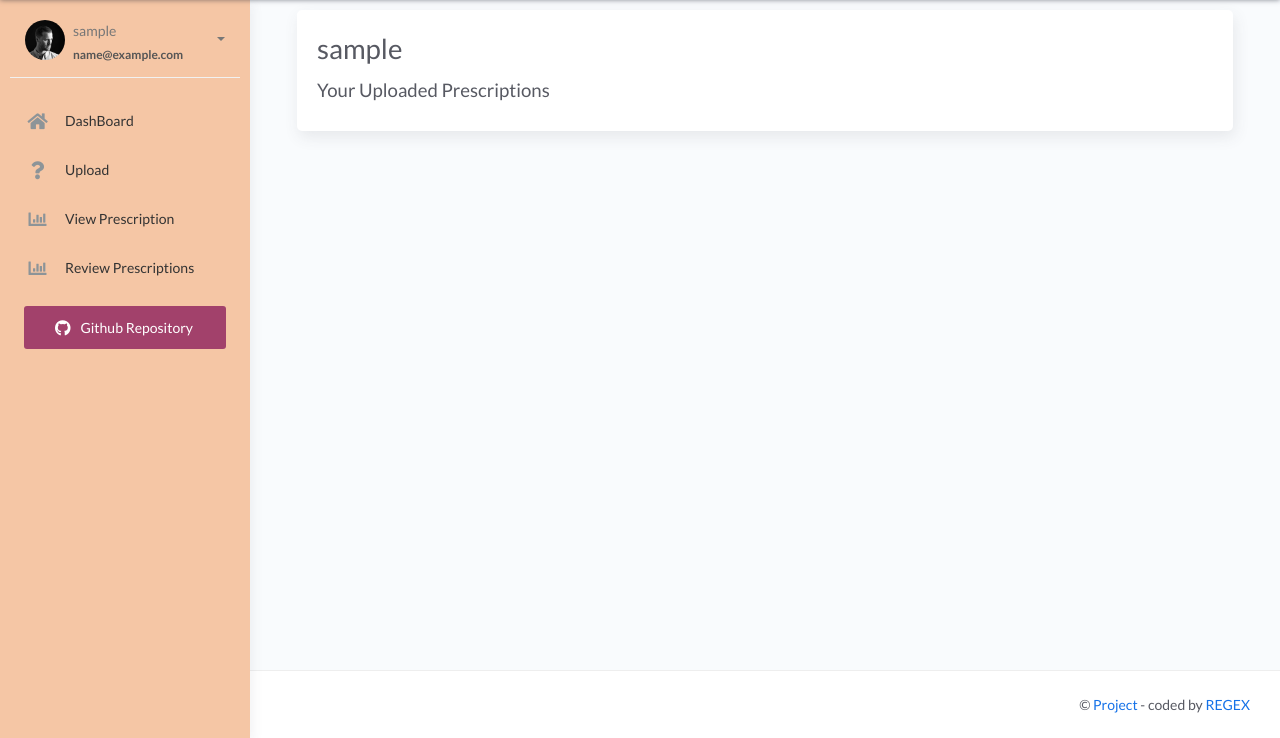
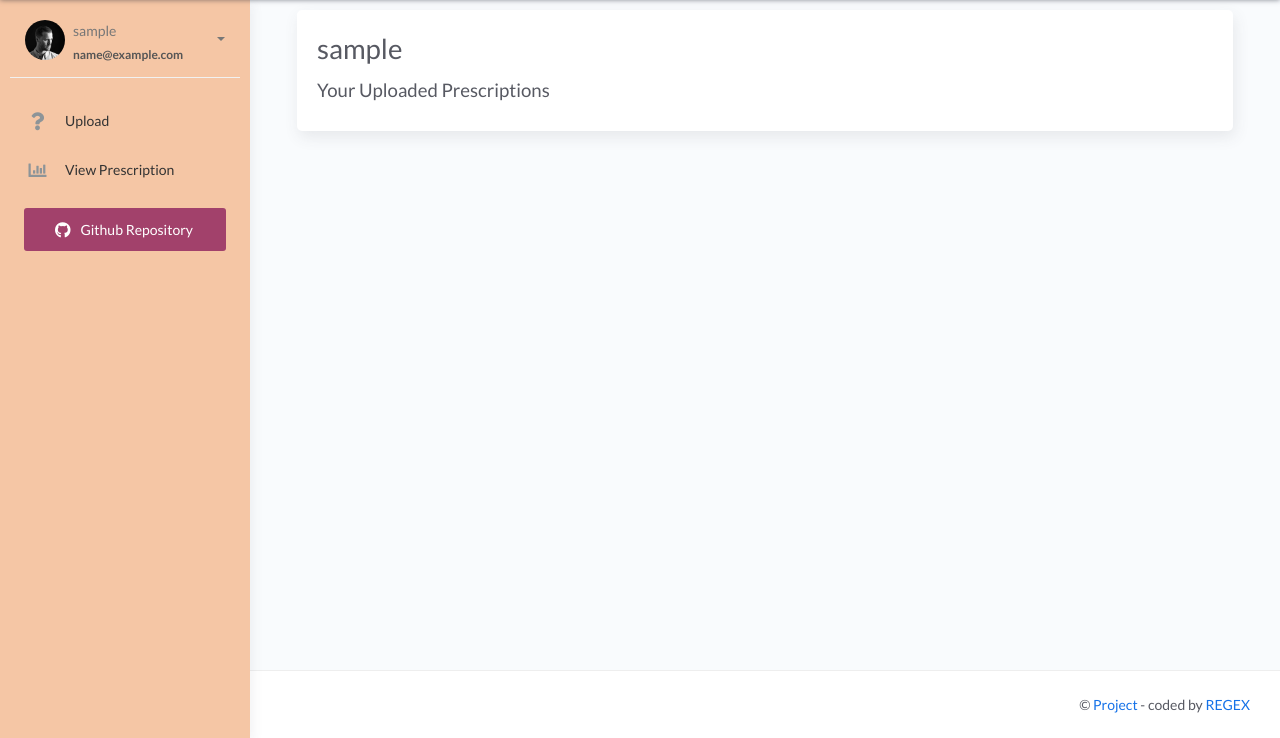
Before and after one commit to adityarajsahu/Medecoder, a Django app: page / in a window 1280 px wide. Shown: the part 62-800 px from the top of the page. Run offline with Django 4.2, Linux system fonts and the light colour scheme; the visitor is signed in with stand-in values (Sample User, id 1); data that the repository does not hold is empty; some libraries are stand-ins or nearby versions.

Commit message:
UI Fixes

```diff
--- a/prescription/urls.py
+++ b/prescription/urls.py
@@ -1,12 +1,12 @@
 from django.urls import path
-from .views import homepage,uploadPrescription,viewPrescription,Prescriptions,Dashboard, singleView, annotatePrescription, addAnnotation, predictPrescription, visualizeAnnotation,addMedication
+from .views import homepage,uploadPrescription,viewPrescription,Prescriptions, singleView, annotatePrescription, addAnnotation, predictPrescription, visualizeAnnotation,addMedication
 
 urlpatterns = [
     path('', homepage, name="home"),
     path('uploadPrescription/',uploadPrescription,name = 'upload'),
     path('viewPrescription/',viewPrescription,name = 'prescriptions'),
     path('prescriptions/',Prescriptions,name = 'Viewprescriptions'),
-    path('dashboard/',Dashboard, name = 'Dashboard'),
+    # path('dashboard/',Dashboard, name = 'Dashboard'),
     path('singleViewPrescription/<int:prescription_id>/', singleView, name='singleViewPres'),
     path('annotatePrescription/<int:prescription_id>/', annotatePrescription, name='annotatePrescription'),
     path('predictPrescription/<int:prescription_id>/', predictPrescription, name='predictPrescription'),
--- a/prescription/views.py
+++ b/prescription/views.py
@@ -70,12 +70,12 @@ def Prescriptions(request):
     else:
         return redirect('login')
 
-def Dashboard(request):
+# def Dashboard(request):
 
-    if request.user.is_authenticated:
-        return render(request, 'pages/dashboard.html')
-    else:
-        return redirect('login')
+#     if request.user.is_authenticated:
+#         return render(request, 'pages/dashboard.html')
+#     else:
+#         return redirect('login')
 
 def addMedication(request, prescription_id):
     if request.user.is_authenticated:
--- a/templates/sidebar.html
+++ b/templates/sidebar.html
@@ -58,10 +58,10 @@
             {% else %}
             <ul class="nav nav-primary">
                 <li class="nav-item {% if 'index' in segment %} active {% endif %}">
-                    <a  href="/dashboard/">
+                    <!-- <a  href="/dashboard/">
                         <i class="fas fa-home"></i>
                         <p>DashBoard</p>
-                    </a>
+                    </a> -->
                     <a  href="/uploadPrescription/">
                         <i class="fas fa-question"></i>
                         <p>Upload</p>
@@ -70,10 +70,10 @@
                         <i class="fas fa-chart-bar"></i>
                         <p>View Prescription</p>
                     </a>
-                    <a  href="/prescriptions/">
+                    <!-- <a  href="/prescriptions/">
                         <i class="fas fa-chart-bar"></i>
                         <p>Review Prescriptions</p>
-                    </a>
+                    </a> -->
                 </li>
                 <li class="nav-section">
                     <span class="sidebar-mini-icon">
```
